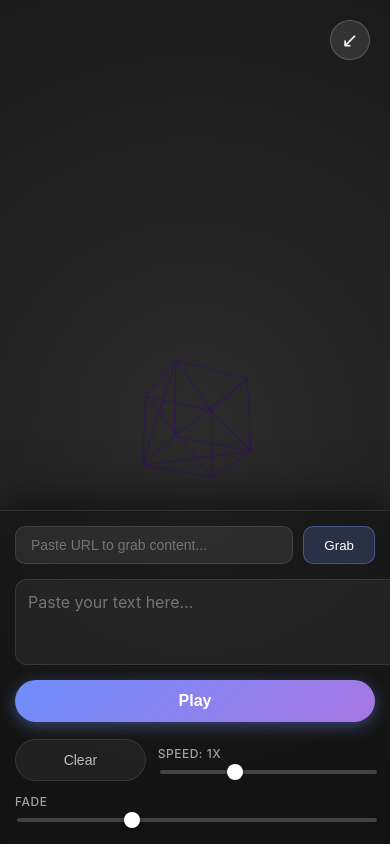
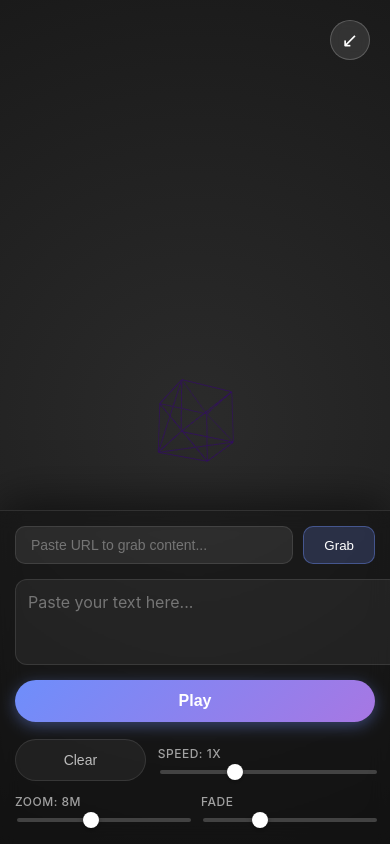
Before and after one commit to treewx/floatywords, a React (Vite) app: page / in a window 390 px wide. Built offline with nearby package versions, Linux system fonts and the light colour scheme.

Commit message:
Add OrbitControls and Zoom slider for mobile usability

```diff
--- a/src/App.jsx
+++ b/src/App.jsx
@@ -1,6 +1,6 @@
 import React, { useState, useRef, useEffect, useMemo } from 'react';
 import { Canvas, useFrame } from '@react-three/fiber';
-import { Text } from '@react-three/drei';
+import { Text, OrbitControls, PerspectiveCamera } from '@react-three/drei';
 import * as THREE from 'three';
 import './App.css';
 
@@ -75,6 +75,7 @@ function App() {
   const [words, setWords] = useState([]);
   const [loading, setLoading] = useState(false);
   const [urlInput, setUrlInput] = useState('');
+  const [cameraDistance, setCameraDistance] = useState(8);
 
   const synth = useRef(window.speechSynthesis);
   const utteranceRef = useRef(null);
@@ -253,7 +254,15 @@ function App() {
   return (
     <div className="app-container">
       <div className="canvas-container">
-        <Canvas camera={{ position: [0, 0, 5] }}>
+        <Canvas shadowMap>
+          <PerspectiveCamera makeDefault position={[0, 0, cameraDistance]} fov={75} />
+          <OrbitControls
+            enablePan={true}
+            enableZoom={true}
+            makeDefault
+            minDistance={2}
+            maxDistance={20}
+          />
           <WordScene words={words} setWords={setWords} fadeSpeed={fadeSpeed} />
         </Canvas>
       </div>
@@ -310,6 +319,18 @@ function App() {
           </div>
 
           <div className="slider-group">
+            <label>Zoom: {cameraDistance}m</label>
+            <input
+              type="range"
+              min="3"
+              max="15"
+              step="0.5"
+              value={cameraDistance}
+              onChange={(e) => setCameraDistance(parseFloat(e.target.value))}
+            />
+          </div>
+
+          <div className="slider-group">
             <label>Fade</label>
             <input
               type="range"
```
